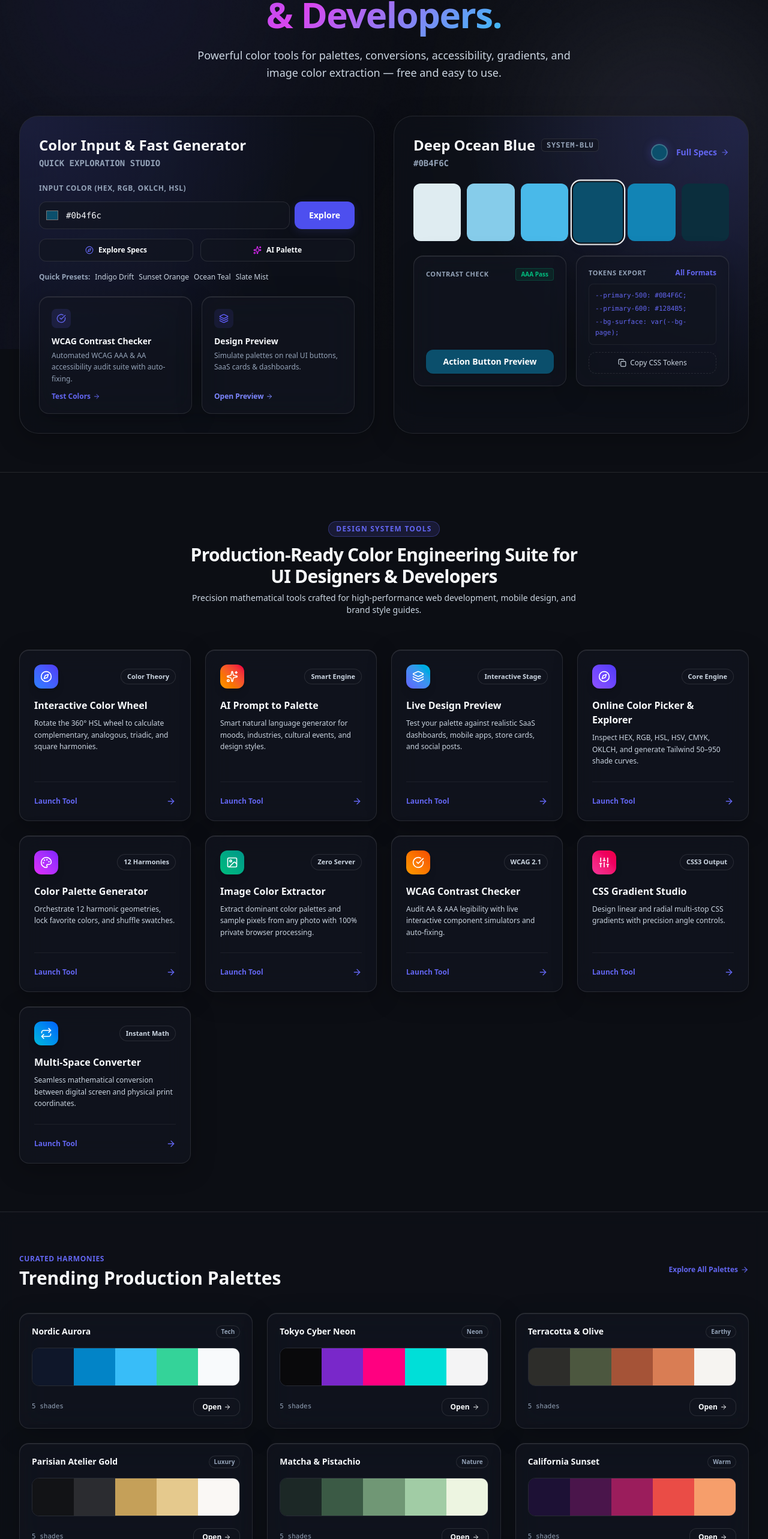
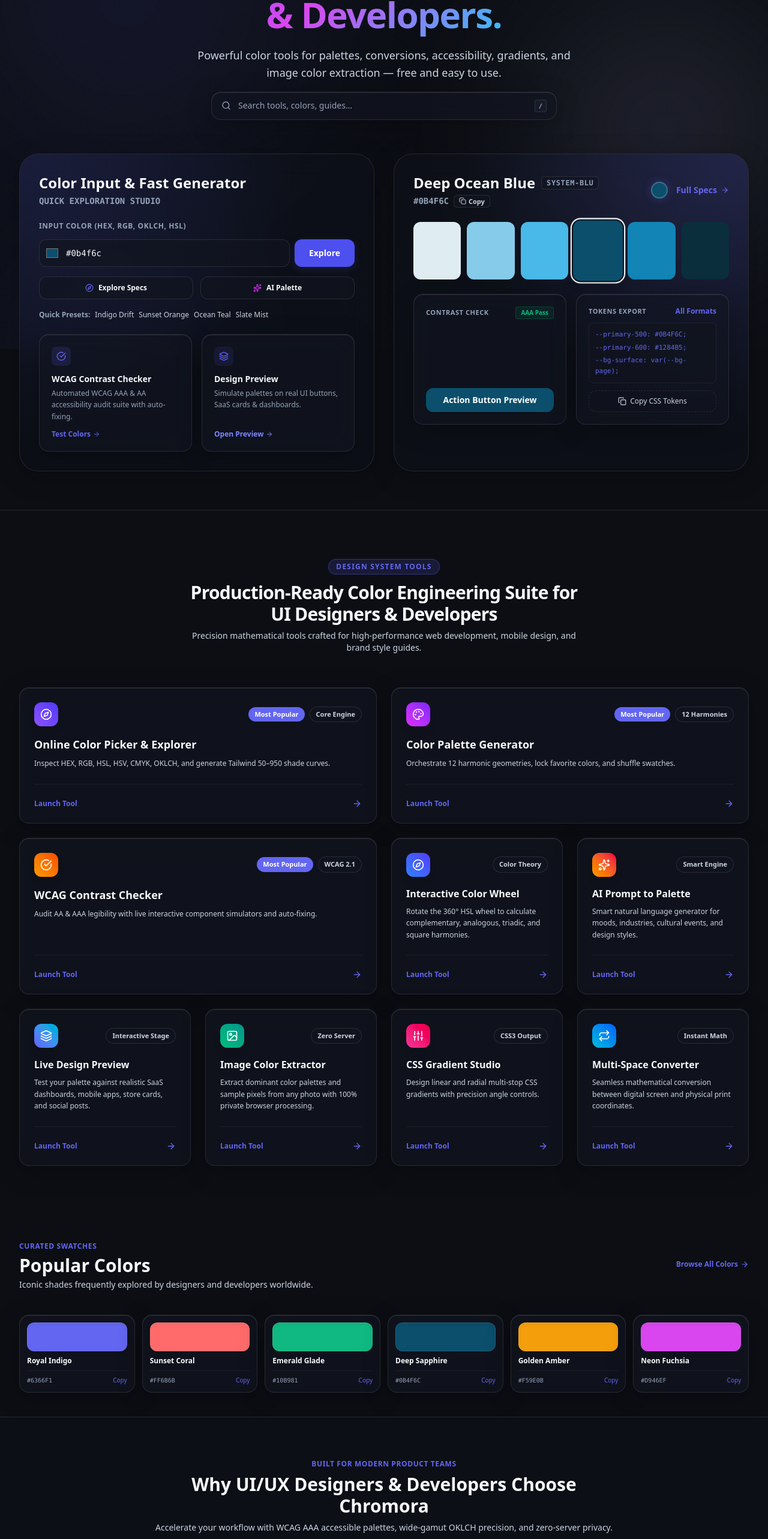
Before and after one commit to shaikh1085/Chromora, a React (Vite) app: page / in a window 1280 px wide. Shown: the part 218-2784 px from the top of the page at 60% size. Built offline with nearby package versions, Linux system fonts and the light colour scheme.

Commit message:
Chromora layout: hero search bar + hex copy, trim duplicate homepage sections, featured top-3 tools, mobile blur 8px, header CTA

```diff
--- a/src/App.tsx
+++ b/src/App.tsx
@@ -152,7 +152,7 @@
     const slug = path.replace(/^\//, '');
 
     if (path === '/' || path === '/home') {
-      return <HomePage navigate={navigate} />;
+      return <HomePage navigate={navigate} onOpenSearch={() => setIsQuickSearchOpen(true)} />;
     }
 
     // Core Tool Routes & Aliases
--- a/src/index.css
+++ b/src/index.css
@@ -292,7 +292,7 @@
 /* Mobile backdrop performance optimizations */
 @media (max-width: 640px) {
   :root {
-    --glass-blur: 14px;
+    --glass-blur: 8px;
   }
 }
 
--- a/src/pages/HomePage.tsx
+++ b/src/pages/HomePage.tsx
@@ -1,6 +1,5 @@
 import React, { useState } from 'react';
 import { usePalette } from '../context/PaletteContext';
-import { trendingPalettes } from '../data/presetPalettes';
 import {
   getColorData,
   parseColorInput,
@@ -33,7 +32,7 @@
 import { GUIDES_DATABASE } from '../data/guidesData';
 import { COLLECTION_PAGES } from '../data/collectionPagesData';
 
-export const HomePage: React.FC<{ navigate: (route: string) => void }> = ({ navigate }) => {
+export const HomePage: React.FC<{ navigate: (route: string) => void; onOpenSearch?: () => void }> = ({ navigate, onOpenSearch }) => {
   const {
     activeHex,
     setActiveHex,
@@ -43,6 +42,7 @@
   } = usePalette();
   const [quickInput, setQuickInput] = useState(activeHex);
   const [copiedToken, setCopiedToken] = useState(false);
+  const [copiedHex, setCopiedHex] = useState(false);
 
   const activeColorData = getColorData(activeHex);
   const activeShades = generateTailwindShades(activeHex);
@@ -80,6 +80,30 @@
 
   const featureTools = [
     {
+      title: 'Online Color Picker & Explorer',
+      description: 'Inspect HEX, RGB, HSL, HSV, CMYK, OKLCH, and generate Tailwind 50–950 shade curves.',
+      route: '/color-picker',
+      icon: Compass,
+      badge: 'Core Engine',
+      accent: 'from-violet-500 to-indigo-600',
+    },
+    {
+      title: 'Color Palette Generator',
+      description: 'Orchestrate 12 harmonic geometries, lock favorite colors, and shuffle swatches.',
+      route: '/color-palette-generator',
+      icon: Palette,
+      badge: '12 Harmonies',
+      accent: 'from-fuchsia-500 to-violet-600',
+    },
+    {
+      title: 'WCAG Contrast Checker',
+      description: 'Audit AA & AAA legibility with live interactive component simulators and auto-fixing.',
+      route: '/wcag-contrast-checker',
+      icon: CheckCircle,
+      badge: 'WCAG 2.1',
+      accent: 'from-amber-500 to-orange-600',
+    },
+    {
       title: 'Interactive Color Wheel',
       description: 'Rotate the 360° HSL wheel to calculate complementary, analogous, triadic, and square harmonies.',
       route: '/color-wheel',
@@ -104,36 +128,12 @@
       accent: 'from-indigo-500 to-cyan-500',
     },
     {
-      title: 'Online Color Picker & Explorer',
-      description: 'Inspect HEX, RGB, HSL, HSV, CMYK, OKLCH, and generate Tailwind 50–950 shade curves.',
-      route: '/color-picker',
-      icon: Compass,
-      badge: 'Core Engine',
-      accent: 'from-violet-500 to-indigo-600',
-    },
-    {
-      title: 'Color Palette Generator',
-      description: 'Orchestrate 12 harmonic geometries, lock favorite colors, and shuffle swatches.',
-      route: '/color-palette-generator',
-      icon: Palette,
-      badge: '12 Harmonies',
-      accent: 'from-fuchsia-500 to-violet-600',
-    },
-    {
       title: 'Image Color Extractor',
       description: 'Extract dominant color palettes and sample pixels from any photo with 100% private browser processing.',
       route: '/image-color-extractor',
       icon: ImageIcon,
       badge: 'Zero Server',
       accent: 'from-emerald-500 to-teal-600',
-    },
-    {
-      title: 'WCAG Contrast Checker',
-      description: 'Audit AA & AAA legibility with live interactive component simulators and auto-fixing.',
-      route: '/wcag-contrast-checker',
-      icon: CheckCircle,
-      badge: 'WCAG 2.1',
-      accent: 'from-amber-500 to-orange-600',
     },
     {
       title: 'CSS Gradient Studio',
@@ -152,6 +152,8 @@
       accent: 'from-cyan-500 to-blue-600',
     },
   ];
+
+  const FEATURED_ROUTES = new Set(['/color-picker', '/color-palette-generator', '/wcag-contrast-checker']);
 
   const homeFaqs = [
     {
@@ -239,6 +241,20 @@
             <p className="text-[var(--text-secondary)] text-base sm:text-lg max-w-2xl mx-auto leading-relaxed text-center">
               Powerful color tools for palettes, conversions, accessibility, gradients, and image color extraction — free and easy to use.
             </p>
+            {onOpenSearch && (
+              <button
+                type="button"
+                onClick={onOpenSearch}
+                className="w-full max-w-xl mx-auto flex items-center gap-3 px-4 py-3 rounded-2xl glass-card text-left transition-colors hover:border-[var(--accent)]"
+                aria-label="Search tools, colors and guides"
+              >
+                <Search className="w-4 h-4 shrink-0 text-[var(--text-muted)]" />
+                <span className="flex-1 text-sm text-[var(--text-muted)]">Search tools, colors, guides…</span>
+                <kbd className="text-[10px] font-mono px-1.5 py-0.5 bg-[var(--surface-glass-hover)] rounded border border-[var(--border-glass)] text-[var(--text-secondary)]">
+                  /
+                </kbd>
+              </button>
+            )}
           </div>
 
           {/* 2 Equal Color Sections (50 / 50 Grid with Balanced Padding & Heights) */}
@@ -421,7 +437,31 @@
                         System-{activeColorData.family.slice(0, 3)}
                       </span>
                     </h2>
-                    <p className="text-xs sm:text-sm text-[var(--text-muted)] font-mono mt-1 font-semibold">{activeHex.toUpperCase()}</p>
+                    <p className="text-xs sm:text-sm text-[var(--text-muted)] font-mono mt-1 font-semibold flex items-center gap-2">
+                      <span>{activeHex.toUpperCase()}</span>
+                      <button
+                        type="button"
+                        onClick={() => {
+                          copyToClipboard(activeHex, `Copied ${activeHex}`);
+                          setCopiedHex(true);
+                          setTimeout(() => setCopiedHex(false), 2000);
+                        }}
+                        className="inline-flex items-center gap-1 px-2 py-0.5 rounded-md border border-[var(--border-glass)] bg-[var(--surface-glass-card)] text-[11px] font-sans font-bold text-[var(--text-secondary)] hover:text-[var(--text-primary)] hover:border-[var(--accent)] transition-colors"
+                        title="Copy active hex"
+                      >
+                        {copiedHex ? (
+                          <>
+                            <Check className="w-3 h-3 text-emerald-500" />
+                            <span className="text-emerald-500">Copied!</span>
+                          </>
+                        ) : (
+                          <>
+                            <Copy className="w-3 h-3" />
+                            <span>Copy</span>
+                          </>
+                        )}
+                      </button>
+                    </p>
                   </div>
                   <div className="flex items-center gap-2.5">
                     <div
@@ -588,6 +628,7 @@
         <div className="grid grid-cols-1 md:grid-cols-2 lg:grid-cols-4 gap-6">
           {featureTools.map((tool) => {
             const Icon = tool.icon;
+            const isFeatured = FEATURED_ROUTES.has(tool.route);
             return (
               <a
                 key={tool.route}
@@ -596,7 +637,7 @@
                   e.preventDefault();
                   navigate(tool.route);
                 }}
-                className="p-6 rounded-2xl glass-card text-left transition-all hover:shadow-2xl hover:-translate-y-1 group flex flex-col justify-between"
+                className={`p-6 rounded-2xl glass-card text-left transition-all hover:shadow-2xl hover:-translate-y-1 group flex flex-col justify-between ${isFeatured ? 'lg:col-span-2 ring-1 ring-[var(--accent-border)]' : ''}`}
               >
                 <div>
                   <div className="flex items-center justify-between mb-4">
@@ -605,12 +646,22 @@
                     >
                       <Icon className="w-5 h-5" />
                     </div>
-                    <span className="text-[11px] font-bold text-[var(--text-secondary)] bg-[var(--surface-glass-card)] px-2.5 py-1 rounded-full border border-[var(--border-glass)]">
-                      {tool.badge}
+                    <span className="flex items-center gap-2">
+                      {isFeatured && (
+                        <span
+                          className="text-[11px] font-bold text-white px-2.5 py-1 rounded-full"
+                          style={{ backgroundColor: 'var(--accent)' }}
+                        >
+                          Most Popular
+                        </span>
+                      )}
+                      <span className="text-[11px] font-bold text-[var(--text-secondary)] bg-[var(--surface-glass-card)] px-2.5 py-1 rounded-full border border-[var(--border-glass)]">
+                        {tool.badge}
+                      </span>
                     </span>
                   </div>
 
-                  <h3 className="text-base font-bold text-[var(--text-primary)] group-hover:opacity-80 transition-opacity">
+                  <h3 className={`${isFeatured ? 'text-lg' : 'text-base'} font-bold text-[var(--text-primary)] group-hover:opacity-80 transition-opacity`}>
                     {tool.title}
                   </h3>
                   <p className="mt-2 text-xs text-[var(--text-secondary)] leading-relaxed">
@@ -631,87 +682,9 @@
         </div>
       </section>
 
-      {/* Trending Curated Palettes Showcase */}
-      <section className="py-16 border-y border-[var(--border-glass)] bg-[var(--surface-glass)] backdrop-blur-md">
-        <div className="max-w-7xl mx-auto px-4 sm:px-6 lg:px-8">
-          <div className="flex flex-col sm:flex-row sm:items-center justify-between gap-4 mb-10">
-            <div>
-              <span className="text-xs font-bold uppercase tracking-wider" style={{ color: 'var(--accent)' }}>
-                Curated Harmonies
-              </span>
-              <h2 className="text-2xl sm:text-3xl font-extrabold text-[var(--text-primary)] mt-1">
-                Trending Production Palettes
-              </h2>
-            </div>
-            <a
-              href="/color-palette-generator"
-              onClick={(e) => {
-                e.preventDefault();
-                navigate('/color-palette-generator');
-              }}
-              className="text-xs font-bold flex items-center gap-1 self-start sm:self-auto hover:underline"
-              style={{ color: 'var(--accent)' }}
-            >
-              <span>Explore All Palettes</span>
-              <ArrowRight className="w-3.5 h-3.5" />
-            </a>
-          </div>
 
-          <div className="grid grid-cols-1 md:grid-cols-2 lg:grid-cols-3 gap-6">
-            {trendingPalettes.slice(0, 6).map((pal) => (
-              <div
-                key={pal.id}
-                className="glass-card rounded-2xl p-5 shadow-xl space-y-4"
-              >
-                <div className="flex items-center justify-between">
-                  <h3 className="font-bold text-sm text-[var(--text-primary)]">{pal.name}</h3>
-                  <span className="text-[10px] font-semibold text-[var(--text-muted)] bg-[var(--surface-glass-card)] px-2 py-0.5 rounded-full border border-[var(--border-glass)] capitalize">
-                    {pal.tags[0]}
-                  </span>
-                </div>
-
-                {/* Swatches Strip */}
-                <div className="flex h-16 rounded-xl overflow-hidden shadow-inner border border-[var(--border-glass)]">
-                  {pal.colors.map((hex, idx) => (
-                    <div
-                      key={idx}
-                      onClick={() => {
-                        setActiveHex(hex);
-                        copyToClipboard(hex, `Copied ${hex}`);
-                      }}
-                      className="flex-1 h-full cursor-pointer hover:opacity-85 transition-opacity"
-                      style={{ backgroundColor: hex }}
-                      title={`Click to copy ${hex}`}
-                    />
-                  ))}
-                </div>
-
-                <div className="flex items-center justify-between pt-1">
-                  <div className="flex items-center gap-1 text-[11px] font-mono text-[var(--text-muted)]">
-                    <span>{pal.colors.length} shades</span>
-                  </div>
-
-                  <a
-                    href="/color-palette-generator"
-                    onClick={(e) => {
-                      e.preventDefault();
-                      setPaletteFromHexList(pal.colors, pal.name);
-                      navigate('/color-palette-generator');
-                    }}
-                    className="px-3.5 py-1.5 rounded-xl bg-[var(--surface-glass-card)] hover:bg-[var(--surface-glass-active)] border border-[var(--border-glass)] text-xs font-semibold text-[var(--text-primary)] transition-colors flex items-center gap-1"
-                  >
-                    <span>Open</span>
-                    <ArrowRight className="w-3 h-3" />
-                  </a>
-                </div>
-              </div>
-            ))}
-          </div>
-        </div>
-      </section>
-
-      {/* Popular Colors Section */}
-      <section className="py-16 max-w-7xl mx-auto px-4 sm:px-6 lg:px-8">
+      {/* Popular Colors — compact strip (full directory lives at /colors) */}
+      <section className="py-10 max-w-7xl mx-auto px-4 sm:px-6 lg:px-8">
         <div className="flex flex-col sm:flex-row sm:items-center justify-between gap-4 mb-10">
           <div>
             <span className="text-xs font-bold uppercase tracking-wider" style={{ color: 'var(--accent)' }}>
@@ -738,7 +711,7 @@
           </a>
         </div>
 
-        <div className="grid grid-cols-2 sm:grid-cols-3 md:grid-cols-4 lg:grid-cols-6 gap-4">
+        <div className="grid grid-cols-3 sm:grid-cols-6 gap-3">
           {[
             { name: 'Royal Indigo', hex: '#6366F1' },
             { name: 'Sunset Coral', hex: '#FF6B6B' },
@@ -746,12 +719,6 @@
             { name: 'Deep Sapphire', hex: '#0B4F6C' },
             { name: 'Golden Amber', hex: '#F59E0B' },
             { name: 'Neon Fuchsia', hex: '#D946EF' },
-            { name: 'Midnight Slate', hex: '#1E293B' },
-            { name: 'Rose Velvet', hex: '#E11D48' },
-            { name: 'Teal Lagoon', hex: '#0D9488' },
-            { name: 'Electric Cyan', hex: '#06B6D4' },
-            { name: 'Warm Terracotta', hex: '#C2410C' },
-            { name: 'Soft Lavender', hex: '#8B5CF6' },
           ].map((col) => (
             <div
               key={col.hex}
@@ -767,7 +734,7 @@
                 className="w-full text-left block"
               >
                 <div
-                  className="w-full h-20 rounded-xl mb-3 shadow-inner border border-black/10 dark:border-white/10 group-hover:scale-[1.02] transition-transform"
+                  className="w-full h-12 rounded-xl mb-2 shadow-inner border border-black/10 dark:border-white/10 group-hover:scale-[1.02] transition-transform"
                   style={{ backgroundColor: col.hex }}
                 />
                 <div className="font-semibold text-xs text-[var(--text-primary)] truncate group-hover:opacity-80 transition-colors">
```
Also changed, not shown: src/components/common/Header.tsx (+13 -0 lines).
